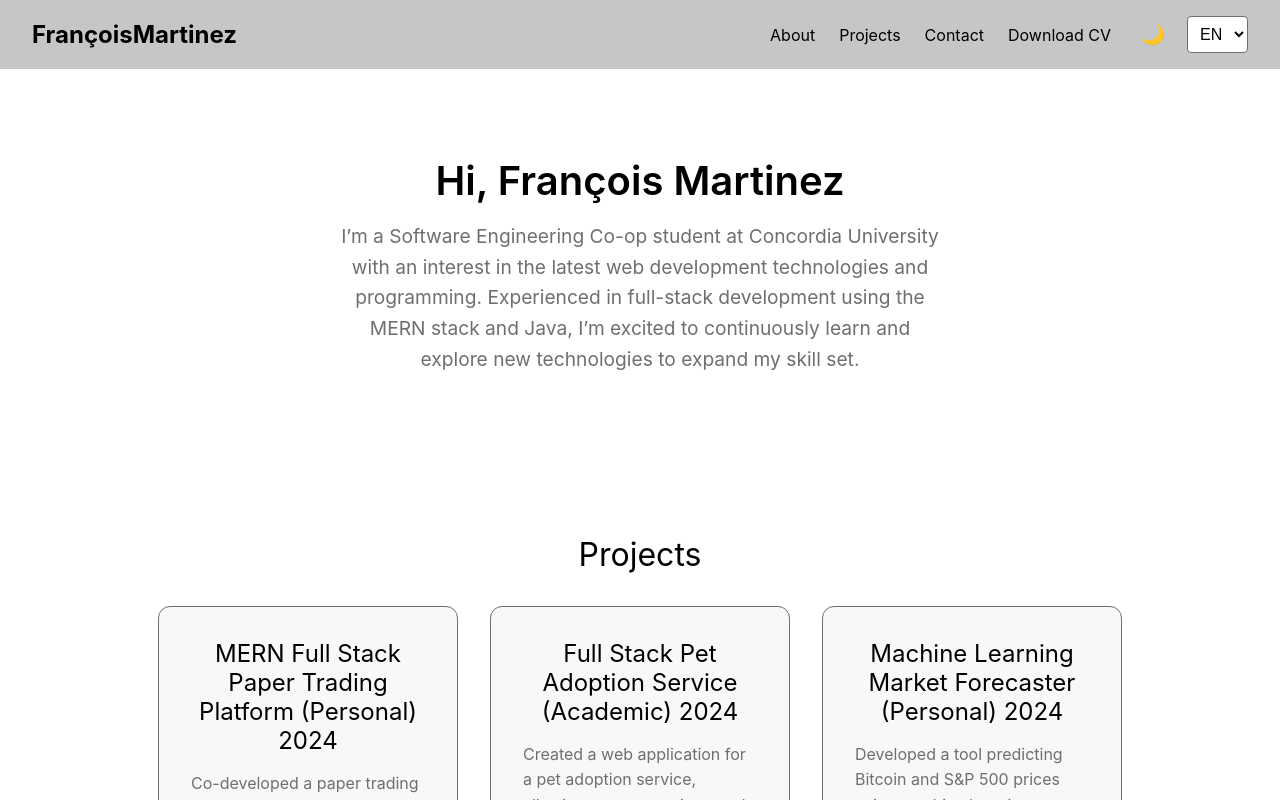
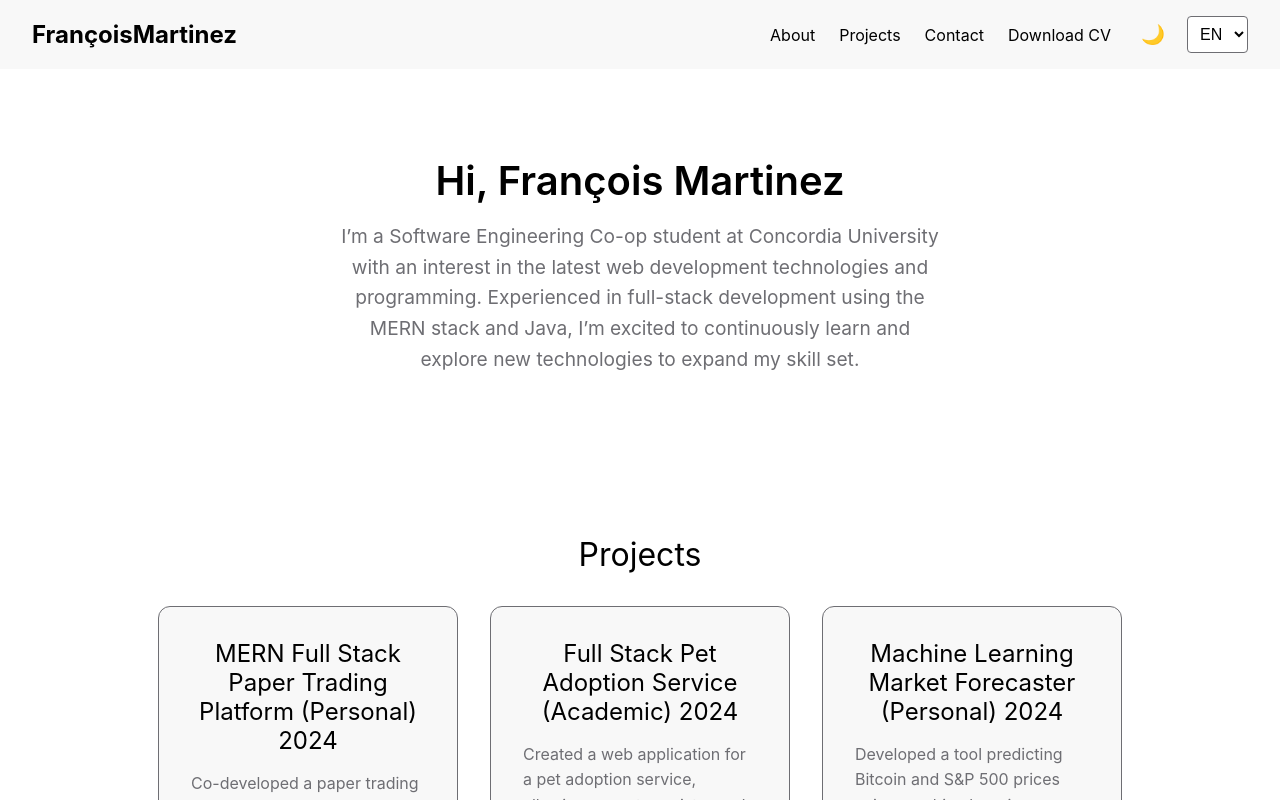
Before and after one commit to FrancoisMartinez/react-portfolio, a React (Vite) app: page / in a window 1280 px wide. Shown: the top 800 px of the page. Built offline with nearby package versions, Linux system fonts and the light colour scheme.

Commit message:
some changes

```diff
--- a/src/index.css
+++ b/src/index.css
@@ -5,7 +5,7 @@
     --text-color: #000000;
     --secondary-text-color: #6e6e73;
     --card-background-color: #f8f8f8;
-    --header-background-color: #c6c6c6;
+    --header-background-color: #f8f8f8;
 }
 
 [data-theme='dark'] {
@@ -13,7 +13,7 @@
     --text-color: #f5f5f7;
     --secondary-text-color: #a1a1aa;
     --card-background-color: #2c2c2e;
-    --header-background-color: #343437;
+    --header-background-color: #2c2c2e;
 }
 
 body {
```
